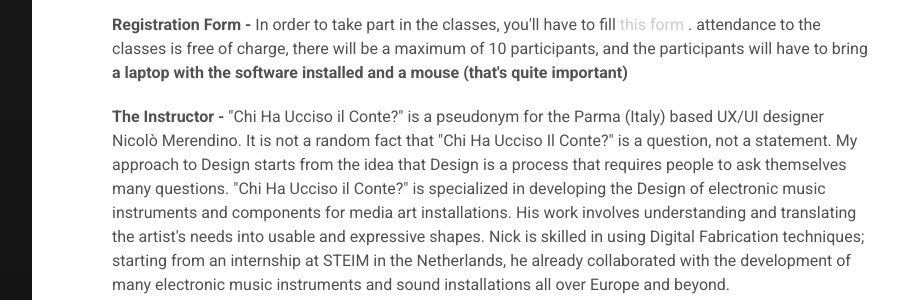
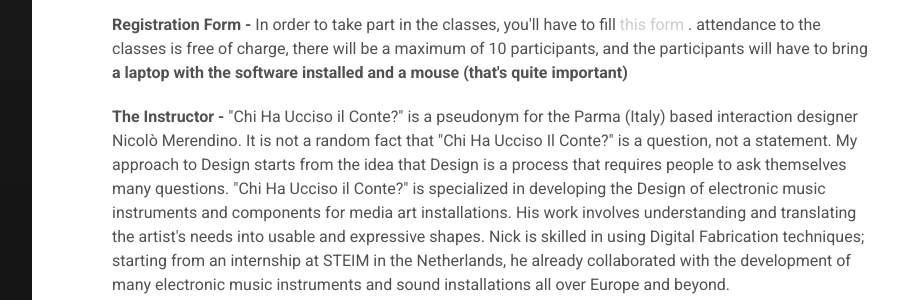
Before and after one commit to chihauccisoilconte/chihauccisoilconte.github.io, a Jekyll site: the page built from 6iiiworkshop.md, in a window 1280 px wide. Shown: the part 2080-2380 px from the top of the page, without its empty margins (328-1231 px from the left). Built offline with Jekyll 4.4.1, drawn with Linux system fonts in a browser that asks for light colours; nearby versions of some CDN libraries.

Commit message:
Use interaction design consistently throughout website copy

```diff
--- a/6iiiworkshop.md
+++ b/6iiiworkshop.md
@@ -58,7 +58,7 @@
 </p>
 
 <p>
-<b> The Instructor  - </b> "Chi Ha Ucciso il Conte?" is a pseudonym for the Parma (Italy) based UX/UI designer Nicolò Merendino. It is not a random fact that "Chi Ha Ucciso Il Conte?" is a question, not a statement. My approach to Design starts from the idea that Design is a process that requires people to ask themselves many questions.
+<b> The Instructor  - </b> "Chi Ha Ucciso il Conte?" is a pseudonym for the Parma (Italy) based interaction designer Nicolò Merendino. It is not a random fact that "Chi Ha Ucciso Il Conte?" is a question, not a statement. My approach to Design starts from the idea that Design is a process that requires people to ask themselves many questions.
 "Chi Ha Ucciso il Conte?" is specialized in developing the Design of electronic music instruments and components for media art installations. His work involves understanding and translating the artist's needs into usable and expressive shapes. Nick is skilled in using Digital Fabrication techniques; starting from an internship at STEIM in the Netherlands, he already collaborated with the development of many electronic music instruments and sound installations all over Europe and beyond.
 </p>
 
--- a/index.html
+++ b/index.html
@@ -10,7 +10,7 @@
 </p>
 
 <p>
-Chi Ha Ucciso il Conte? is a Guangzhou (China) based UX/UI Designer
+Chi Ha Ucciso il Conte? is an interaction designer based in Guangzhou, China.
 
 </p>
 
```
Also changed, not shown: 3about.md (+1 -1 lines), 4CV.md (+1 -1 lines), _WORK_LOG.md (+10 -0 lines), _data/zh-CN.json.
